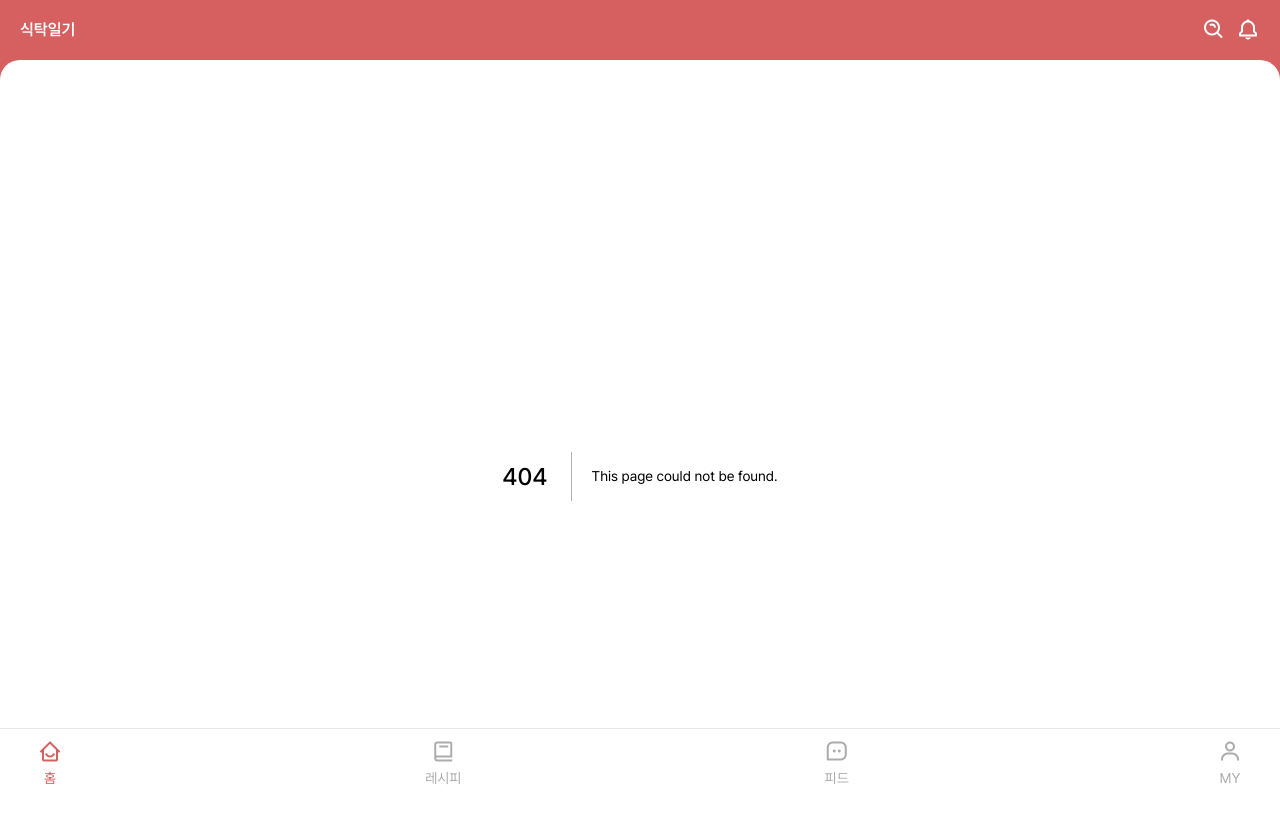
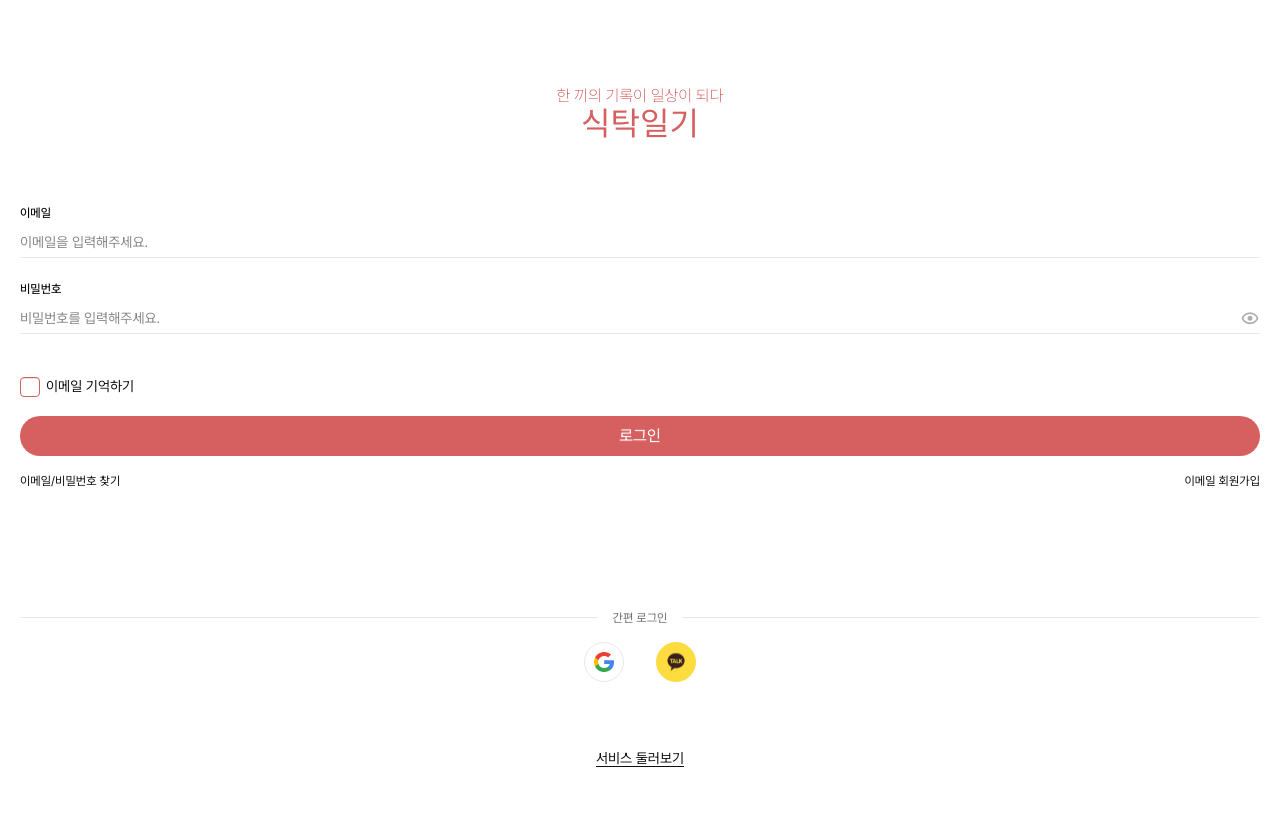
Before and after one commit to TableLog/tablog-front, a Next.js app: page /login in a window 1280 px wide. Before the commit this address had no page. Shown: the top 822 px of the page. After the commit the page ends 800 px from the top, so only its background shows below. Built offline with nearby package versions, Linux system fonts and the light colour scheme; a web font is replaced by a local one.

Commit message:
commit during login page

```diff
--- /dev/null
+++ b/src/app/(auth)/layout.tsx
@@ -0,0 +1,10 @@
+import React from 'react';
+
+// NOTE: 로그인, 회원가입, 계정 찾기 공통 레이아웃
+export default function AuthLayout({
+  children,
+}: Readonly<{
+  children: React.ReactNode;
+}>) {
+  return <div className="px-5">{children}</div>;
+}
--- /dev/null
+++ b/src/app/(auth)/login/page.tsx
@@ -0,0 +1,96 @@
+'use client';
+
+import React, { useState } from 'react';
+import Image from 'next/image';
+import Link from 'next/link';
+
+import Button from '@/components/atoms/button/Button';
+import { Checkbox } from '@/components/atoms/input/Checkbox';
+import TextInput from '@/components/atoms/input/TextInput';
+import { Text } from '@/components/atoms/text/Text';
+import { cn } from '@/utils/cn';
+
+const Login = () => {
+  const [rememberEmail, setRememberEmail] = useState(false);
+
+  const snsLoginButtonList = [
+    { id: 1, name: 'Google Login', icon: '/icons/google-logo.svg', href: '/google' },
+    { id: 2, name: 'Kakao Login', icon: '/icons/kakao-logo.svg', href: '/kakao' },
+  ];
+
+  return (
+    <div className="pt-[88px]">
+      <div className="text-primary01 flex flex-col items-center justify-center gap-1">
+        <p className="font-extraLight leading-none">한 끼의 기록이 일상이 되다</p>
+
+        <p className="font-gyeonggi text-[32px] leading-none">식탁일기</p>
+      </div>
+
+      <div className="mb-[120px]">
+        <form className="mt-[64px] mb-4">
+          <section className="mb-5">
+            <TextInput type="email" category="email" />
+
+            <TextInput type="password" category="password" />
+          </section>
+
+          <div className="mb-3">
+            <Checkbox
+              label="이메일 기억하기"
+              value={rememberEmail}
+              onChange={(e) => setRememberEmail(e.target.checked)}
+            />
+          </div>
+
+          <Button full>
+            <Text color="white01">로그인</Text>
+          </Button>
+        </form>
+
+        <div className="flex items-center justify-between text-xs">
+          <Text>이메일/비밀번호 찾기</Text>
+
+          <Link href="/register/email">
+            <Text>이메일 회원가입</Text>
+          </Link>
+        </div>
+      </div>
+
+      <div className="mb-[64px]">
+        <div className="divider">
+          <Text fontSize={12} color="grey02">
+            간편 로그인
+          </Text>
+        </div>
+
+        <div className="m-auto flex max-w-[112px] items-center justify-between">
+          {snsLoginButtonList.map((button) => {
+            const kakaoClass =
+              button.name === 'Kakao Login' ? 'bg-[#FDDC3F] border-[#FDDC3F]' : 'border-grey07';
+
+            return (
+              <Link
+                key={button.id}
+                className={cn(
+                  kakaoClass,
+                  'flex h-10 w-10 items-center justify-center rounded-full border',
+                )}
+                href={`/register/${button.href}`}
+              >
+                <Image src={button.icon} alt={button.name} width={20} height={20} />
+              </Link>
+            );
+          })}
+        </div>
+      </div>
+
+      <div className="text-center">
+        <Text fontSize={14} color="black03" className="border-b-black03 inline border-b">
+          서비스 둘러보기
+        </Text>
+      </div>
+    </div>
+  );
+};
+
+export default Login;
--- /dev/null
+++ b/src/app/(auth)/register/[method]/page.tsx
@@ -0,0 +1,36 @@
+'use client';
+
+import React, { useMemo } from 'react';
+import { useParams } from 'next/navigation';
+
+import PageHeader from '@/components/atoms/page-header/PageHeader';
+
+const Register = () => {
+  const params = useParams();
+
+  const registerMethod = params.method as string;
+
+  const pageTitle = useMemo(() => {
+    if (registerMethod === 'email') {
+      return '이메일 회원가입';
+    }
+
+    if (registerMethod === 'google') {
+      return '구글 회원가입';
+    }
+
+    if (registerMethod === 'kakao') {
+      return '카카오 회원가입';
+    }
+
+    return '이메일 회원가입';
+  }, [registerMethod]);
+
+  return (
+    <div>
+      <PageHeader back title={pageTitle} />
+    </div>
+  );
+};
+
+export default Register;
--- a/src/app/layout.tsx
+++ b/src/app/layout.tsx
@@ -1,8 +1,6 @@
 import React from 'react';
 import type { Metadata } from 'next';
 
-import Header from '@/components/molecules/header/Header';
-import Navigation from '@/components/organisms/navigation/Navigation';
 import { Provider } from '@/lib/tanstack-query/QueryProvider';
 
 import { pretendard } from '../../public/fonts/pretendard';
@@ -21,18 +19,10 @@ export default function RootLayout({
   children: React.ReactNode;
 }>) {
   return (
-    <html lang="ko" className={`${pretendard.variable}`}>
+    <html lang="ko" className={`${pretendard.variable}`} suppressHydrationWarning={true}>
       <body className="max-w-[100svw] overflow-x-hidden">
         <Provider>
-          <Header />
-
-          <main className="bg-primary01 w-full">
-            <div className="bg-white01 min-h-[calc(100svh-60px)] w-full rounded-tl-[20px] rounded-tr-[20px] px-[20px] pt-[16px] pb-[88px]">
-              {children}
-            </div>
-          </main>
-
-          <Navigation />
+          <div>{children}</div>
         </Provider>
       </body>
     </html>
--- /dev/null
+++ b/src/app/middleware.ts
@@ -0,0 +1,20 @@
+import type { NextRequest } from 'next/server';
+import { NextResponse } from 'next/server';
+
+export function middleware(request: NextRequest) {
+  const isLoggedIn = Boolean(request.cookies.get('auth_token'));
+
+  const pathname = request.nextUrl.pathname;
+
+  // 로그인 안 했는데, 로그인 후 페이지에 접근하려는 경우
+  if (!isLoggedIn && pathname.startsWith('/home')) {
+    return NextResponse.redirect(new URL('/login', request.url));
+  }
+
+  // 로그인 했는데, 로그인/회원가입 페이지에 접근하려는 경우
+  if (isLoggedIn && (pathname.startsWith('/login') || pathname.startsWith('/register'))) {
+    return NextResponse.redirect(new URL('/home', request.url));
+  }
+
+  return NextResponse.next();
+}
--- a/src/components/atoms/input/Checkbox.tsx
+++ b/src/components/atoms/input/Checkbox.tsx
@@ -15,7 +15,7 @@ interface ICheckboxPros {
 const Checkbox = ({ label, value, onChange }: ICheckboxPros) => {
   return (
     <div>
-      <label className="fieldset-label">
+      <label className="fieldset-label inline-flex">
         <input
           checked={value}
           onChange={onChange}
--- /dev/null
+++ b/src/components/atoms/page-header/PageHeader.tsx
@@ -0,0 +1,29 @@
+import React from 'react';
+import { useRouter } from 'next/navigation';
+
+import { BoxIcon } from '../icon/BoxIcon';
+
+interface IPageHeader {
+  back?: boolean;
+  title: string;
+  children?: React.ReactNode;
+}
+const PageHeader = ({ back, title, children }: IPageHeader) => {
+  const router = useRouter();
+
+  return (
+    <div className="relative flex items-center justify-between py-4">
+      {back && (
+        <div onClick={() => router.back()}>
+          <BoxIcon name="arrow-back" size={24} />
+        </div>
+      )}
+
+      <div className="absolute left-1/2 -translate-x-1/2">{title}</div>
+
+      {children && <div>{children}</div>}
+    </div>
+  );
+};
+
+export default PageHeader;
--- /dev/null
+++ b/src/components/organisms/splash-screen/SplashScreen.tsx
@@ -0,0 +1,22 @@
+import React, { useEffect } from 'react';
+import { useRouter } from 'next/navigation';
+
+const SplashScreen = () => {
+  const router = useRouter();
+
+  useEffect(() => {
+    const timer = setTimeout(() => {}, 3000);
+
+    return () => clearTimeout(timer); // 컴포넌트 언마운트 시 클린업
+  }, [router]);
+
+  return (
+    <div className="bg-primary01 text-white01 flex h-screen w-screen flex-col items-center justify-center">
+      <p className="font-extraLight">한 끼의 기록이 일상이 되다</p>
+
+      <p className="font-gyeonggi text-[32px]">식탁일기</p>
+    </div>
+  );
+};
+
+export default SplashScreen;
--- a/src/lib/zutstand/store.ts
+++ /dev/null
@@ -1,16 +0,0 @@
-// store.ts
-// store의 타입을 정의해준다.
-import { create } from 'zustand/react';
-
-interface Store {
-  data: string;
-  setData: (newData: string) => void;
-}
-
-// store를 create
-const useStore = create<Store>((set) => ({
-  data: '',
-  setData: (newData: string) => set(() => ({ data: newData })),
-}));
-
-export default useStore;
--- /dev/null
+++ b/src/lib/zutstand/userStore.ts
@@ -0,0 +1,16 @@
+// store.ts
+// store의 타입을 정의해준다.
+import { create } from 'zustand/react';
+
+interface Store {
+  isLoggedIn: boolean;
+  setIsLoggedIn: (newStatus: boolean) => void;
+}
+
+// store를 create
+const useUserStore = create<Store>((set) => ({
+  isLoggedIn: false,
+  setIsLoggedIn: (newStatus: boolean) => set(() => ({ isLoggedIn: newStatus })),
+}));
+
+export default useUserStore;
--- a/src/styles/global.css
+++ b/src/styles/global.css
@@ -3,6 +3,13 @@
 @import 'swiper/css';
 @import 'swiper/css/pagination';
 @plugin 'daisyui';
+@font-face {
+  font-family: 'Gyeonggi_Title_Medium';
+  src: url('https://fastly.jsdelivr.net/gh/projectnoonnu/2410-3@1.0/Title_Medium.woff')
+    format('woff');
+  font-weight: 500;
+  font-style: normal;
+}
 
 @plugin "daisyui/theme" {
   name: 'tablog';
@@ -41,6 +48,7 @@
 @theme {
   /* font family */
   --font-pretendard: 'Pretendard', sans-serif;
+  --font-gyeonggi: 'Gyeonggi_Title_Medium', sans-serif;
 
   /* color */
   --color-*: initial;
@@ -114,3 +122,16 @@
     -webkit-box-shadow: 0 0 0 30px white inset !important;
   }
 }
+
+/* daisy UI 스타일 전역 설정 */
+@layer customDaisyUi {
+  .divider:not(.divider-horizontal)::before,
+  .divider:not(.divider-horizontal)::after {
+    height: 1px !important;
+  }
+
+  .divider::before,
+  .divider::after {
+    background-color: #e8e8e8;
+  }
+}
```
Also changed, not shown: src/app/page.tsx (+19 -58 lines), public/icons/google-logo.svg (added), public/icons/kakao-logo.svg (added).
